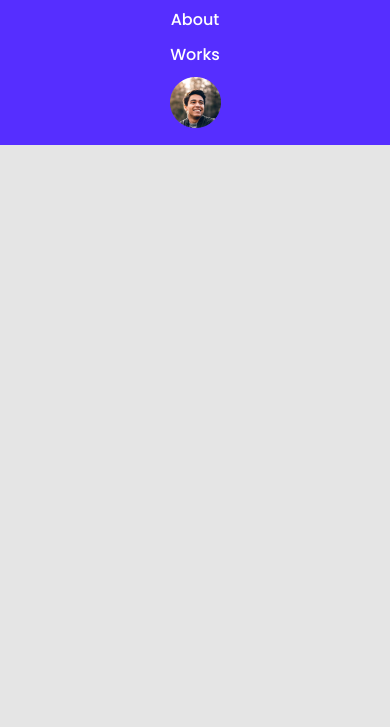
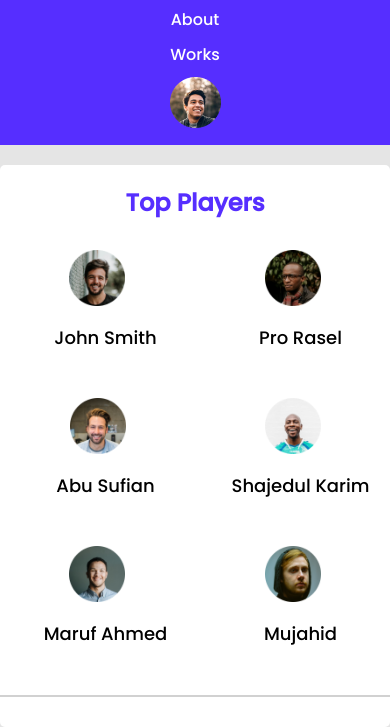
Before and after one commit to m3hrab/Ideas-responsive, a plain HTML site: page index.html in a window 390 px wide. Shown: the part 131-858 px from the top of the page. Drawn offline with Linux system fonts and the light colour scheme.

Commit message:
added top players responsive

```diff
--- a/styles/style.css
+++ b/styles/style.css
@@ -198,6 +198,7 @@ hr {
 
 @media only screen and (max-width: 688px) {
   /* responsive nav-bar  */
+
   .nav-container,
   .logo a,
   .nav-items {
@@ -222,7 +223,30 @@ hr {
     margin-left: 3px;
   }
 
-  .top-section,
+  /* Responsive top player section  */
+  .top-section {
+    width: 100%;
+  }
+  .top-section {
+    padding: 0;
+    margin: 0;
+    padding-top: 20px;
+    margin-top: 20px;
+  }
+  .players {
+    grid-template-columns: repeat(2, 1fr);
+    justify-items: center;
+  }
+  .player {
+    flex-direction: column;
+    align-items: center;
+  }
+
+  .section-title {
+    text-align: center;
+  }
+
+  .top-blogs,
   .bottom-section {
     display: none;
   }
```
